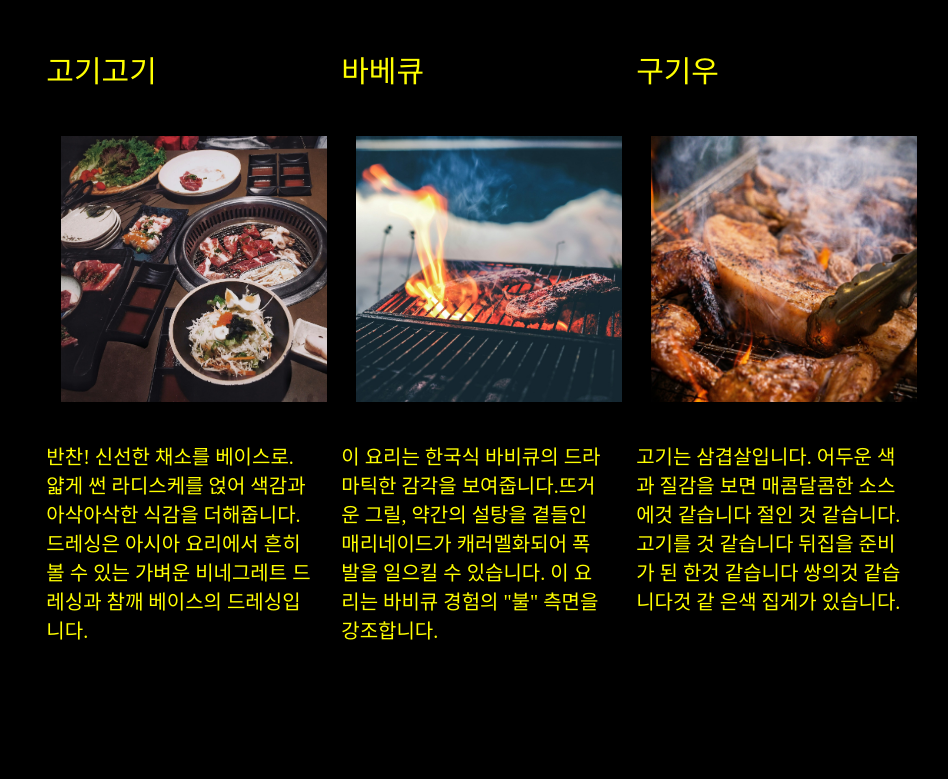
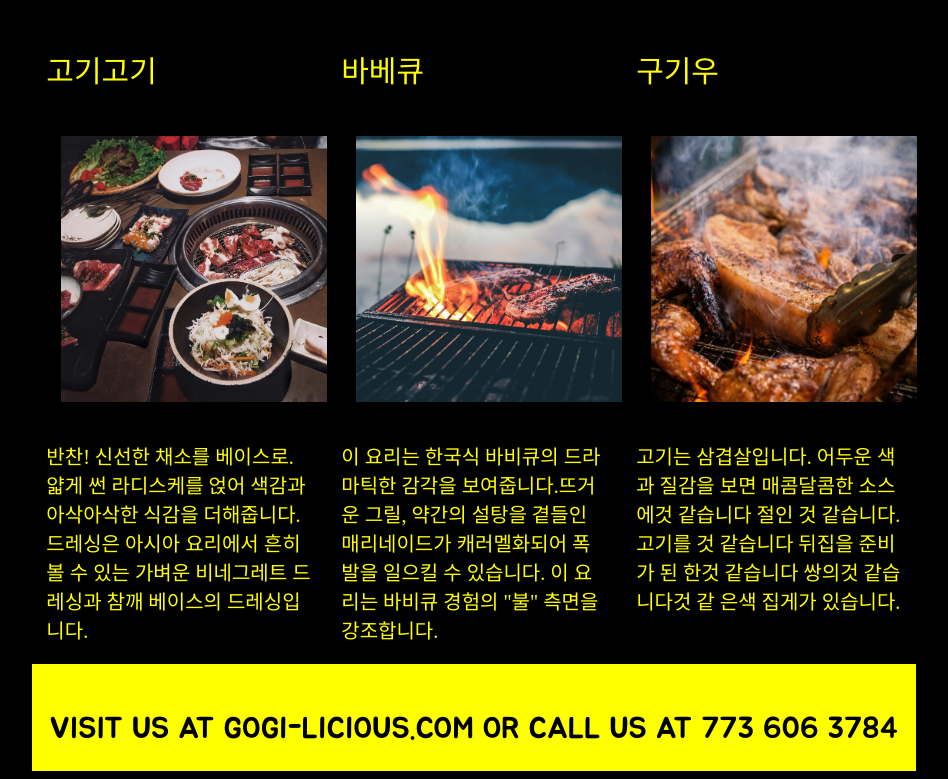
Before and after one commit to Seyibamzee/Jsfiddle-work-for-restaurant, a plain HTML site: page index.html in a window 1280 px wide. Shown: the part 1820-2599 px from the top of the page, without its empty margins (166-1114 px from the left). Before the commit the page ends 2492 px from the top, so only its background shows below. Drawn offline with Linux system fonts and the light colour scheme; a web font is replaced by a local one.

Commit message:
gjjgjwrrw

```diff
--- a/index.html
+++ b/index.html
@@ -91,6 +91,11 @@
            </div>
     </div>
 
+    <footer>
+      <p>GOGI-LICIOUS<br>
+        <a href="GOGI-LICIOUS.com"> VISIT US AT GOGI-LICIOUS.COM OR CALL US AT 773 606 3784</a></p>
+      </footer>
+
 
 
 
--- a/style.css
+++ b/style.css
@@ -124,3 +124,9 @@ p{
 
 
 }
+footer {
+  text-align: center;
+  padding: 3px;
+  background-color: yellow;
+  color: black;
+  font-family: "Jua", serif;
```
